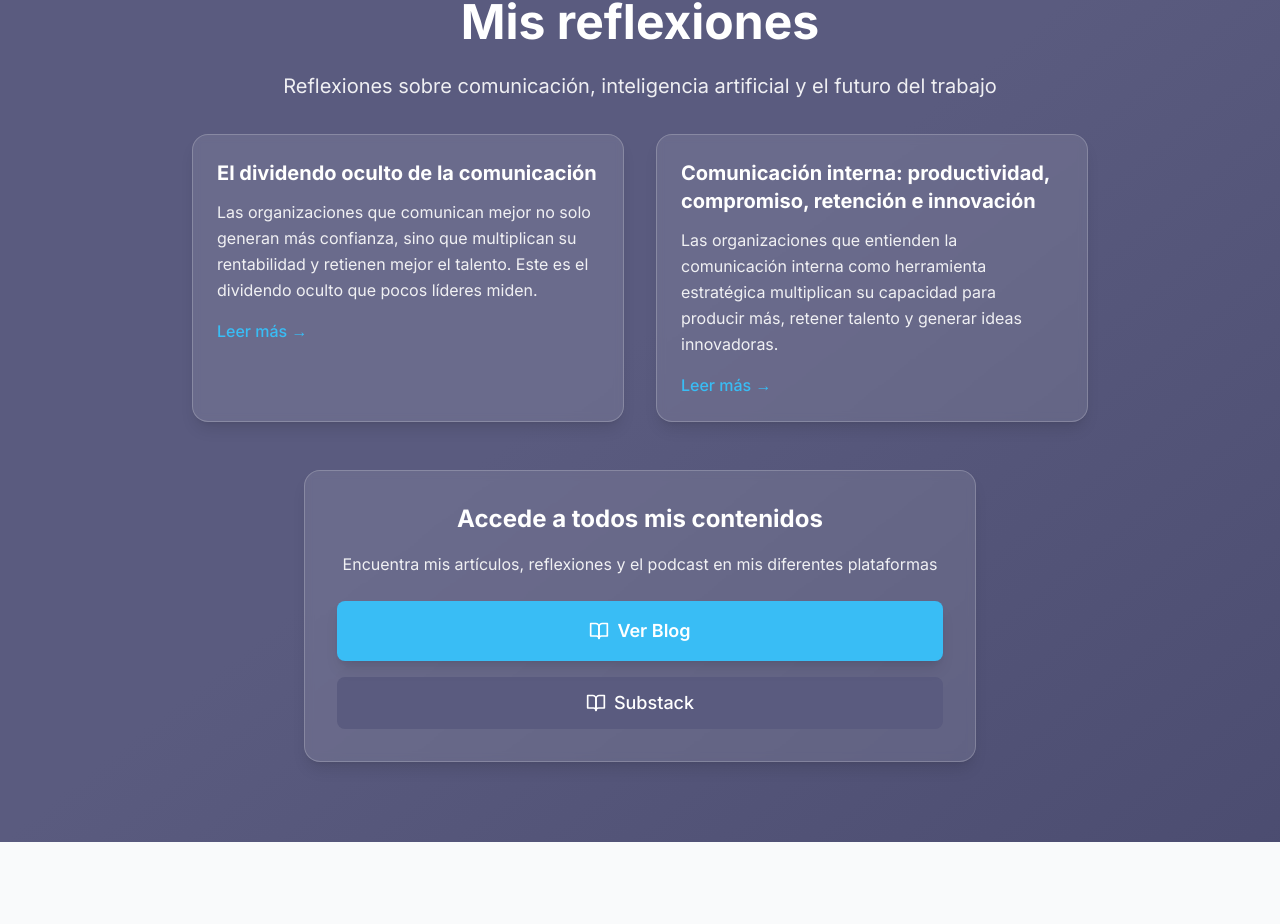
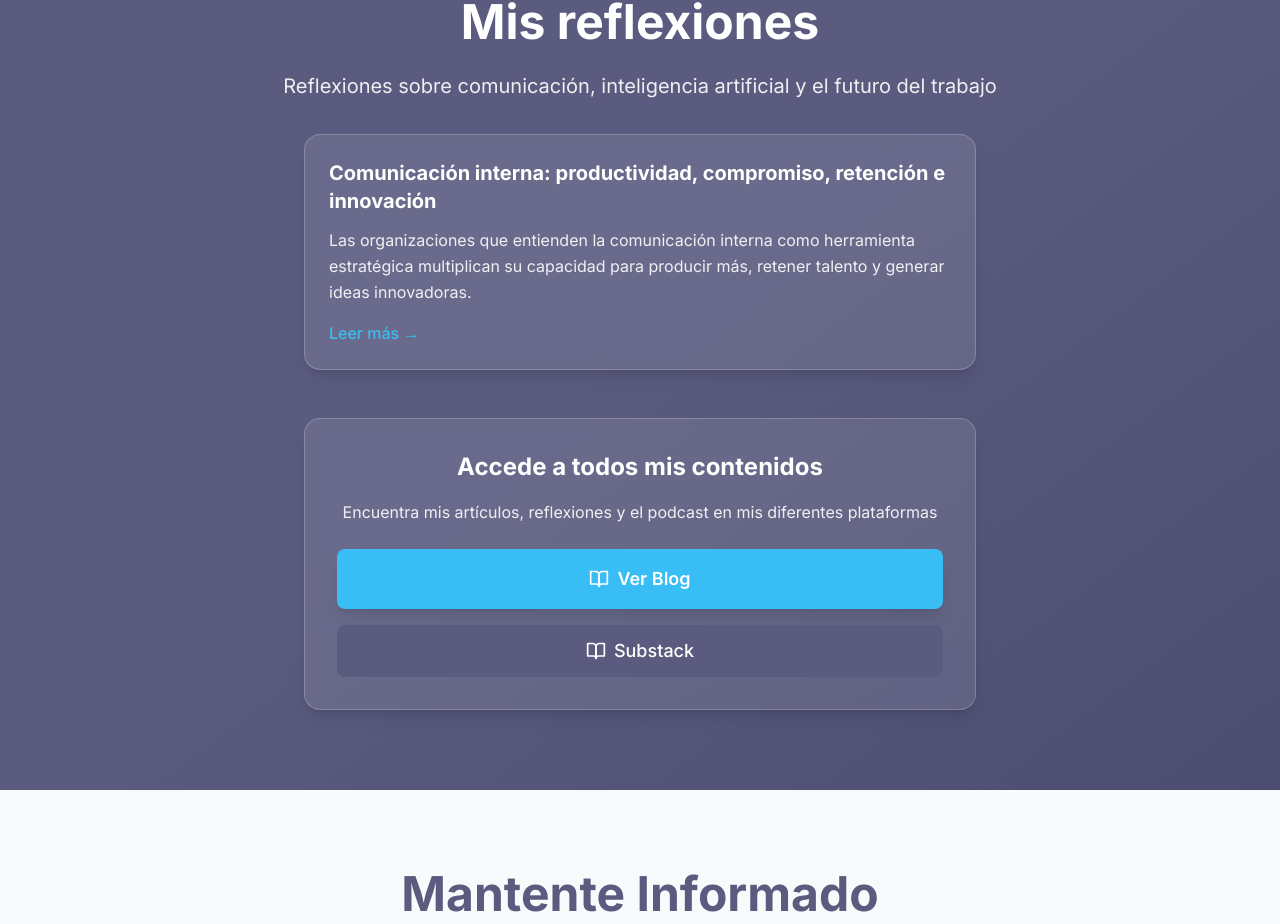
Before and after one commit to osanemeterio/oscarsanemeterio, a React (Vite) app: page / in a window 1280 px wide. Shown: the part 4892-5816 px from the top of the page. Built offline with nearby package versions, Linux system fonts and the light colour scheme.

Commit message:
Remove dividendo oculto article from home page

```diff
--- a/src/pages/Home.tsx
+++ b/src/pages/Home.tsx
@@ -443,24 +443,10 @@ function App() {
           </div>
 
           <div className="grid md:grid-cols-2 gap-8 mb-12">
-            {/* Entrada sobre el dividendo oculto */}
-            <Link
-              to="/blog/dividendo-oculto-comunicacion"
-              className="slide-up bg-white/10 backdrop-blur-sm p-6 rounded-2xl shadow-lg border border-white/20 hover:bg-white/20 transition-all duration-300 block text-left max-w-2xl mx-auto"
-            >
-              <h3 className="text-xl font-bold text-white mb-3">
-                El dividendo oculto de la comunicación
-              </h3>
-              <p className="text-white/90 mb-4 leading-relaxed">
-                Las organizaciones que comunican mejor no solo generan más confianza, sino que multiplican su rentabilidad y retienen mejor el talento. Este es el dividendo oculto que pocos líderes miden.
-              </p>
-              <span className="text-[#39bdf5] font-medium">Leer más →</span>
-            </Link>
-
             {/* Entrada sobre comunicación interna */}
             <Link
               to="/blog/comunicacion-interna"
-              className="slide-up bg-white/10 backdrop-blur-sm p-6 rounded-2xl shadow-lg border border-white/20 hover:bg-white/20 transition-all duration-300 block text-left max-w-2xl mx-auto"
+              className="slide-up bg-white/10 backdrop-blur-sm p-6 rounded-2xl shadow-lg border border-white/20 hover:bg-white/20 transition-all duration-300 block text-left max-w-2xl mx-auto md:col-span-2"
             >
               <h3 className="text-xl font-bold text-white mb-3">
                 Comunicación interna: productividad, compromiso, retención e innovación
```
